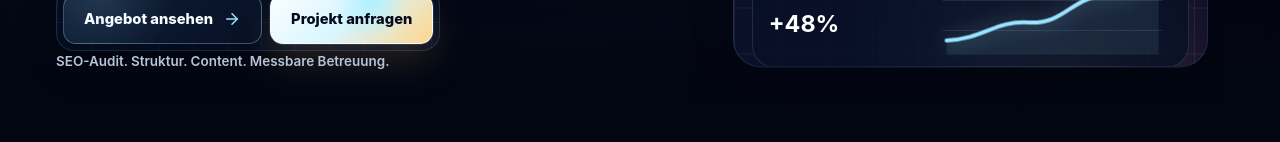
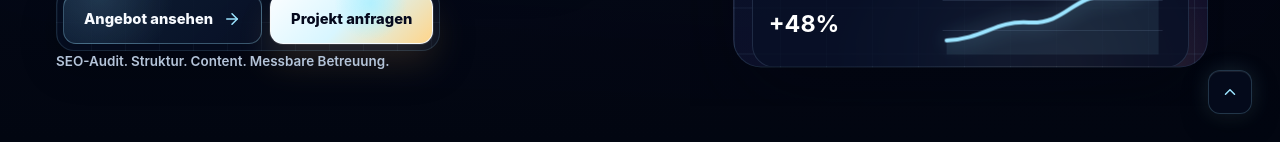
Before and after one commit to parmis2005/digitalvision, a Next.js app: page /seo-info in a window 1280 px wide. Shown: the part 658-800 px from the top of the page. Built offline with nearby package versions, Linux system fonts and the light colour scheme.

Commit message:
Add global back to top control

```diff
--- /dev/null
+++ b/app/floating-back-to-top.tsx
@@ -0,0 +1,16 @@
+"use client";
+
+import { ChevronUp } from "lucide-react";
+
+export function FloatingBackToTop() {
+  return (
+    <button
+      type="button"
+      className="floating-back-to-top"
+      aria-label="Nach oben scrollen"
+      onClick={() => window.scrollTo({ top: 0, behavior: "smooth" })}
+    >
+      <ChevronUp size={18} aria-hidden="true" />
+    </button>
+  );
+}
--- a/app/layout.tsx
+++ b/app/layout.tsx
@@ -1,4 +1,5 @@
 import type { Metadata } from "next";
+import { FloatingBackToTop } from "./floating-back-to-top";
 import "./globals.css";
 import { TabTitleNudge } from "./tab-title-nudge";
 
@@ -73,6 +74,7 @@ export default function RootLayout({
     <html lang="de">
       <body>
         {children}
+        <FloatingBackToTop />
         <TabTitleNudge />
         <script
           type="application/ld+json"
--- a/app/page.tsx
+++ b/app/page.tsx
@@ -1,7 +1,6 @@
 import {
   ArrowRight,
   Check,
-  ChevronUp,
   Compass,
   LayoutDashboard,
   Minus,
@@ -321,10 +320,6 @@ export default function Home() {
         </a>
       </section>
 
-      <a className="floating-back-to-top" href="#top" aria-label="Zurück nach oben">
-        <ChevronUp size={18} aria-hidden="true" />
-      </a>
-
       <section className="section problem-section">
         <div className="section-heading section-heading-centered">
           <p className="eyebrow">Herausforderung</p>
--- a/app/seo-info/page.tsx
+++ b/app/seo-info/page.tsx
@@ -218,7 +218,7 @@ export default function SeoInfoPage() {
           <div className={styles["hero-statement"]}>
             <Link
               className="digital-vision-info-back-link"
-              href="/"
+              href="/#leistungen"
               aria-label="Zurück zu Digital Vision"
             >
               <ArrowLeft size={18} aria-hidden="true" />
--- a/app/verwaltungssystem-info/page.tsx
+++ b/app/verwaltungssystem-info/page.tsx
@@ -222,7 +222,7 @@ export default function VerwaltungssystemInfoPage() {
           <div className={styles["hero-statement"]}>
             <Link
               className="digital-vision-info-back-link"
-              href="/"
+              href="/#leistungen"
               aria-label="Zurück zu Digital Vision"
             >
               <ArrowLeft size={18} aria-hidden="true" />
--- a/app/webseite-info/page.tsx
+++ b/app/webseite-info/page.tsx
@@ -218,7 +218,7 @@ export default function WebseiteInfoPage() {
           <div className={styles["hero-statement"]}>
             <Link
               className="digital-vision-info-back-link"
-              href="/"
+              href="/#leistungen"
               aria-label="Zurück zu Digital Vision"
             >
               <ArrowLeft size={18} aria-hidden="true" />
```
Also changed, not shown: app/globals.css.
